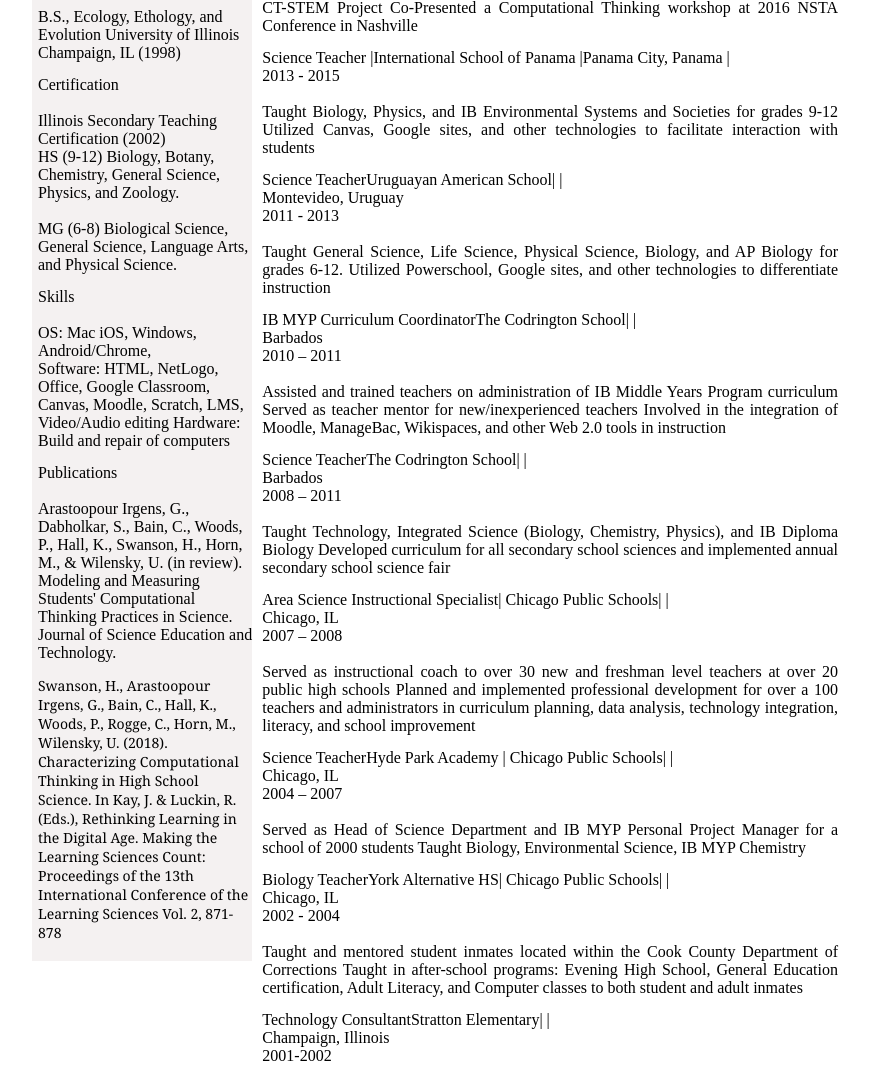
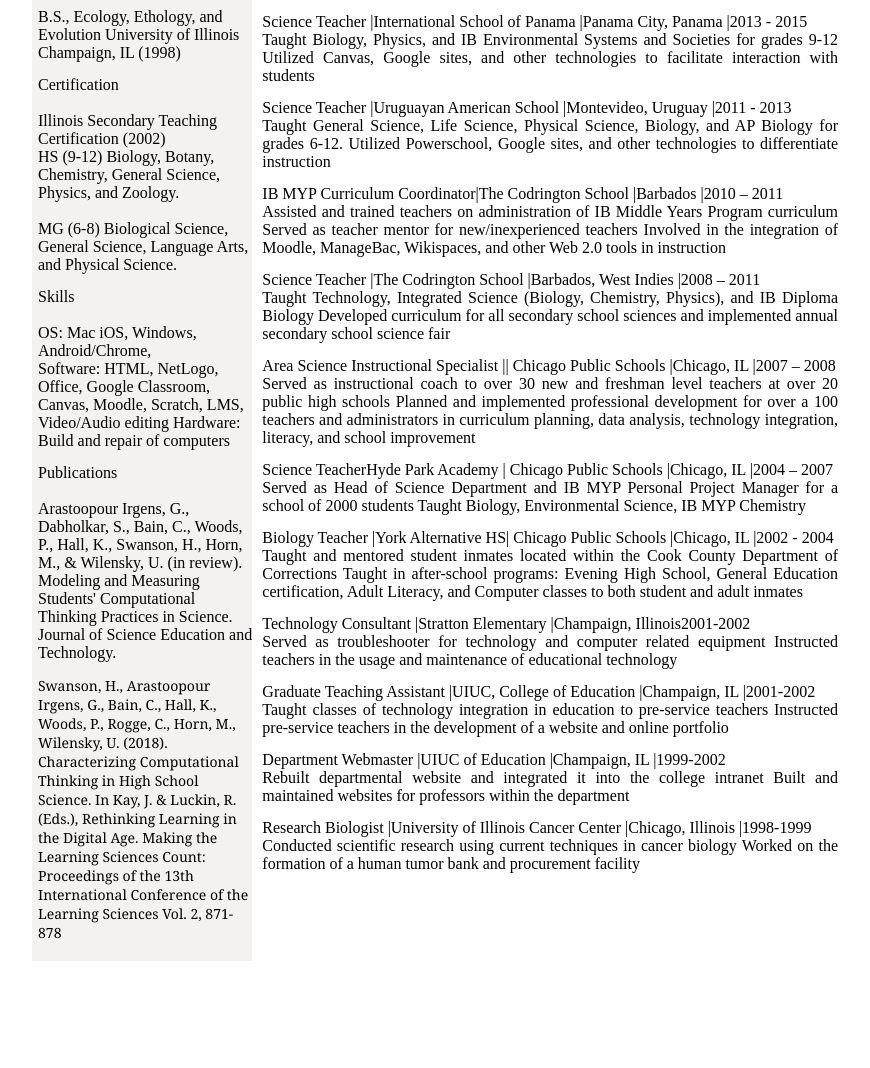
Before and after one commit to mrhallonline/resume, a plain HTML site: page index.html in a window 1280 px wide. Shown: the part 247-1315 px from the top of the page, without its empty margins (200-1070 px from the left). After the commit the page ends 1208 px from the top, so only its background shows below. Drawn offline with Linux system fonts and the light colour scheme.

Commit message:
added float left to div tags
Got the divs to line up but need to move the | to outside the tags and put left padding so there is space between the headings

```diff
--- a/index.html
+++ b/index.html
@@ -66,7 +66,11 @@
                 <p>
                     <div class="header">Professional Experience</div>
                     <br><br>
-                    <div class="position">Curriculum Specialist</div> <div class="company">| Northwestern University |</div> <div class="location">Evanston, IL |</div>  <div class="date-worked">2016 – 2019</div> <br>
+                    <div class="position">Curriculum Specialist |</div>
+                    <div class="company">Northwestern University |</div>
+                    <div class="location">Evanston, IL |</div>
+                    <div class="date-worked">2016 – 2019</div> <br>
+
                     Co-Developed and coached implementation of 7 science units with 16 teachers across 3 high schools incorporating computational thinking practices
                     Managed the design, development, and administration of CT-STEM interactive e-learning website with over 75 teachers registered
                     Managed 10-12 person curriculum team consisting of graduate students and post docs
@@ -76,7 +80,10 @@
                 </p>
 
                 <p>
-                    <div class="position">Science Teacher |</div> <div class="company">International School of Panama |</div> <div class="location">Panama City, Panama |</div>  <div class="date-worked">2013 - 2015</div>
+                    <div class="position">Science Teacher |</div>
+                    <div class="company">International School of Panama |</div>
+                    <div class="location">Panama City, Panama |</div>
+                    <div class="date-worked">2013 - 2015</div>
 
                     <br>Taught Biology, Physics, and IB Environmental Systems and Societies for grades 9-12
                     Utilized Canvas, Google sites, and other technologies to facilitate interaction with students
@@ -85,7 +92,10 @@
 
 
                 <p>
-                    <div class="position">Science Teacher</div> | <div class="company">Uruguayan American School</div> | <div class="location">Montevideo, Uruguay</div>  <div class="date-worked">2011 - 2013</div>
+                    <div class="position">Science Teacher |</div>
+                    <div class="company">Uruguayan American School |</div>
+                    <div class="location">Montevideo, Uruguay |</div>
+                    <div class="date-worked">2011 - 2013</div>
 
                     <br>Taught General Science, Life Science, Physical Science, Biology, and AP Biology for grades 6-12.
                     Utilized Powerschool, Google sites, and other technologies to differentiate instruction
@@ -93,7 +103,10 @@
                 </p>
 
                 <p>
-                    <div class="position">IB MYP Curriculum Coordinator</div> | <div class="company">The Codrington School</div> | <div class="location">Barbados</div>  <div class="date-worked">2010 – 2011</div>
+                    <div class="position">IB MYP Curriculum Coordinator|</div>
+                    <div class="company">The Codrington School |</div>
+                    <div class="location">Barbados |</div>
+                    <div class="date-worked">2010 – 2011</div>
 
                     <br>Assisted and trained teachers on administration of IB Middle Years Program curriculum
                     Served as teacher mentor for new/inexperienced teachers
@@ -103,7 +116,10 @@
 
 
                 <p>
-                    <div class="position">Science Teacher</div> | <div class="company">The Codrington School</div> | <div class="location">Barbados</div>  <div class="date-worked">2008 – 2011</div>
+                    <div class="position">Science Teacher |</div>
+                    <div class="company">The Codrington School |</div>
+                    <div class="location">Barbados, West Indies |</div>
+                    <div class="date-worked">2008 – 2011</div>
 
                     <br>Taught Technology, Integrated Science (Biology, Chemistry, Physics), and IB Diploma Biology
                     Developed curriculum for all secondary school sciences and implemented annual secondary school science fair
@@ -112,7 +128,10 @@
 
 
                 <p>
-                    <div class="position">Area Science Instructional Specialist</div> | <div class="company">| Chicago Public Schools</div> | <div class="location">Chicago, IL</div>  <div class="date-worked">2007 – 2008</div>
+                    <div class="position">Area Science Instructional Specialist |</div>
+                    <div class="company">| Chicago Public Schools |</div>
+                    <div class="location">Chicago, IL |</div>
+                    <div class="date-worked">2007 – 2008</div>
 
                     <br>Served as instructional coach to over 30 new and freshman level teachers at over 20 public high schools
                     Planned and implemented professional development for over a 100 teachers and administrators in curriculum planning, data analysis, technology integration, literacy, and school improvement
@@ -121,7 +140,10 @@
 
 
                 <p>
-                    <div class="position">Science Teacher</div> | <div class="company">Hyde Park Academy | Chicago Public Schools </div> | <div class="location">Chicago, IL</div>  <div class="date-worked">2004 – 2007</div>
+                    <div class="position">Science Teacher</div>
+                    <div class="company">Hyde Park Academy | Chicago Public Schools |</div>
+                    <div class="location">Chicago, IL |</div>
+                    <div class="date-worked">2004 – 2007</div>
 
                     <br>Served as Head of Science Department and IB MYP Personal Project Manager for a school of 2000 students
                     Taught Biology, Environmental Science, IB MYP Chemistry
@@ -130,7 +152,10 @@
 
 
                 <p>
-                    <div class="position">Biology Teacher</div> | <div class="company">York Alternative HS| Chicago Public Schools</div> | <div class="location">Chicago, IL</div>  <div class="date-worked">2002 - 2004</div>
+                    <div class="position">Biology Teacher |</div>
+                    <div class="company">York Alternative HS| Chicago Public Schools |</div>
+                    <div class="location">Chicago, IL |</div>
+                    <div class="date-worked">2002 - 2004</div>
 
                     <br>Taught and mentored student inmates located within the Cook County Department of Corrections
                     Taught in after-school programs: Evening High School, General Education certification, Adult Literacy, and Computer classes to both student and adult inmates
@@ -138,7 +163,10 @@
                 </p>
 
                 <p>
-                    <div class="position">Technology Consultant</div> | <div class="company">Stratton Elementary</div> | <div class="location">Champaign, Illinois</div>  <div class="date-worked">2001-2002</div>
+                    <div class="position">Technology Consultant |</div>
+                    <div class="company">Stratton Elementary |</div>
+                    <div class="location">Champaign, Illinois</div>
+                    <div class="date-worked">2001-2002</div>
 
                     <br>Served as troubleshooter for technology and computer related equipment
                     Instructed teachers in the usage and maintenance of educational technology
@@ -146,7 +174,10 @@
                 </p>
 
                 <p>
-                    <div class="position">Graduate Teaching Assistant</div> | <div class="company">UIUC, College of Education</div> | <div class="location">Champaign, IL</div>  <div class="date-worked">2001-2002</div>
+                    <div class="position">Graduate Teaching Assistant |</div>
+                    <div class="company">UIUC, College of Education |</div>
+                    <div class="location">Champaign, IL |</div>
+                    <div class="date-worked">2001-2002</div>
 
                     <br>Taught classes of technology integration in education to pre-service teachers
                     Instructed pre-service teachers in the development of a website and online portfolio
@@ -154,14 +185,20 @@
                 </p>
 
                 <p>
-                    <div class="position">Department Webmaster</div> | <div class="company">UIUC of Education</div> | <div class="location">Champaign, IL</div>  <div class="date-worked">1999-2002</div>
+                    <div class="position">Department Webmaster |</div>
+                    <div class="company">UIUC of Education |</div>
+                    <div class="location">Champaign, IL |</div>
+                    <div class="date-worked">1999-2002</div>
 
                     <br>Rebuilt departmental website and integrated it into the college intranet
                     Built and maintained websites for professors within the department
 
                 </p>
                 <p>
-                    <div class="position">Research Biologist</div> | <div class="company">University of Illinois Cancer Center</div> | <div class="location">Chicago, Illinois</div>  <div class="date-worked">1998-1999</div>
+                    <div class="position">Research Biologist |</div>
+                    <div class="company">University of Illinois Cancer Center |</div>
+                    <div class="location">Chicago, Illinois |</div>
+                    <div class="date-worked">1998-1999</div>
 
                     <br>Conducted scientific research using current techniques in cancer biology
                     Worked on the formation of a human tumor bank and procurement facility
--- a/style/style.css
+++ b/style/style.css
@@ -43,9 +43,21 @@ h1 {
 }
 
 .position {
-    float: left
+    float: left;
 }
 
 .company {
-    float: left
+    float: left;
 }
+
+.location {
+    float: left;
+}
+
+.location {
+    float: left;
+}
+
+.date-worked {
+    float: left;
+}
```
